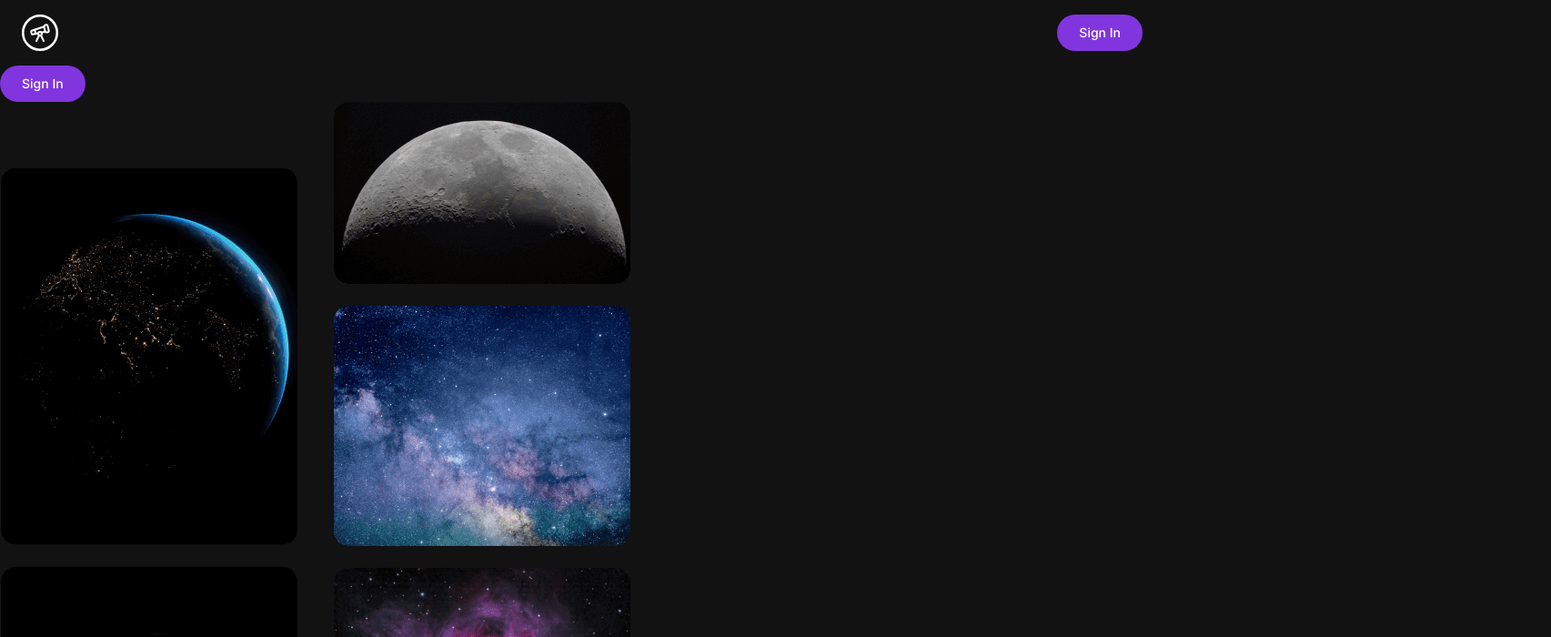
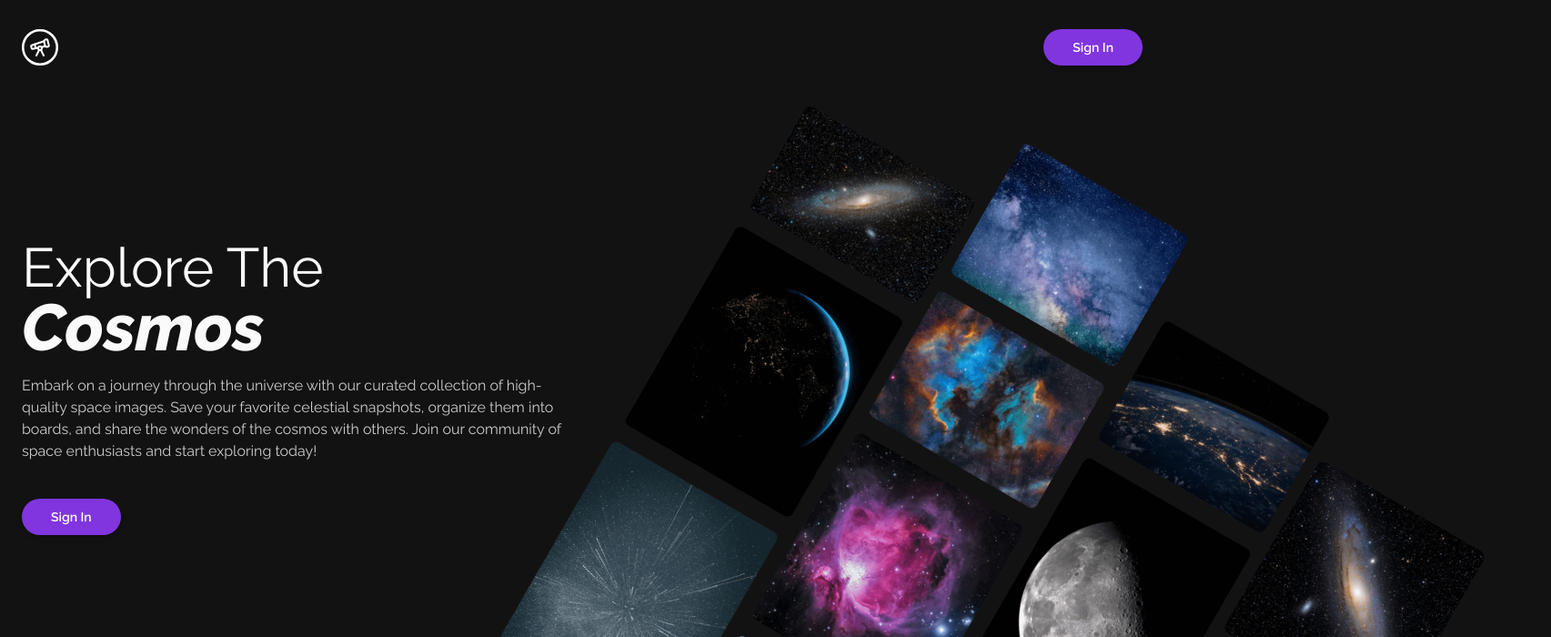
Before and after one commit to Clupai8o0/astrointerest, a Next.js app: page / in a window 1280 px wide. Shown: the top 700 px of the page at 91% size, 1705 px wide, since content can reach past the window. Built offline with nearby package versions, Linux system fonts and the light colour scheme.

Commit message:
my complete impelentation of the homepage frontend

```diff
--- a/app/globals.css
+++ b/app/globals.css
@@ -47,4 +47,5 @@
 
 body {
 	background: #121212;
+	overflow: hidden;
 }
--- a/app/layout.tsx
+++ b/app/layout.tsx
@@ -1,8 +1,5 @@
 import type { Metadata } from "next";
-import { Inter } from "next/font/google";
 import "./globals.css";
-
-const inter = Inter({ subsets: ["latin"] });
 
 export const metadata: Metadata = {
 	title: "Astrointerest",
@@ -20,7 +17,7 @@ export default function RootLayout({
 }>) {
 	return (
 		<html lang="en">
-			<body className={inter.className}>{children}</body>
+			<body>{children}</body>
 		</html>
 	);
 }
--- a/app/page.tsx
+++ b/app/page.tsx
@@ -5,16 +5,33 @@ export default function Home() {
 	return (
 		<>
 			<Navbar />
-			<main className="relative">
-				<div>
-					<h1></h1>
-					<p></p>
-					<Button>Sign In</Button>
+			<main className="flex relative justify-center w-full h-[90vh] px-6">
+				<div className="max-w-7xl w-full h-full">
+					<div className="relative z-10 mt-[10vh] h-full md:w-2/3 lg:w-1/2 md:mt-[20vh]">
+						<h1 className="font-sans text-4xl md:text-6xl leading-[1]">
+							Explore The <br />{" "}
+							<span className="text-5xl md:text-7xl font-extrabold italic">Cosmos</span>
+						</h1>
+						<p className="opacity-80 mt-4">
+							Embark on a journey through the universe with our curated
+							collection of high-quality space images. Save your favorite
+							celestial snapshots, organize them into boards, and share the
+							wonders of the cosmos with others. Join our community of space
+							enthusiasts and start exploring today!
+						</p>
+						<Button className="mt-10">Sign In</Button>
+					</div>
 				</div>
 
 				<img
 					src="/mobile-hero-img.png"
 					alt="astronomy pins aligned in mobile view"
+					className="absolute z-0 -bottom-2/3 -right-1/3 scale-[.8] rotate-[30deg] md:hidden"
+				/>
+				<img
+					src="/desktop-hero-img.png"
+					alt="astronomy pins aligned in desktop view"
+					className="absolute hidden md:block z-0 scale-[0.9] lg:scale-[0.7] rotate-[30deg] -bottom-1/2 lg:-bottom-[100%] xl:-bottom-[150%] -right-1/3 lg:-right-1/4"
 				/>
 			</main>
 		</>
--- a/components/Navbar.tsx
+++ b/components/Navbar.tsx
@@ -2,8 +2,8 @@ import { Button } from "./ui/button";
 
 const Navbar = () => {
 	return (
-		<header className="w-full flex justify-center px-6">
-			<nav className="max-w-7xl w-full py-4 flex items-center justify-between">
+		<header className="w-full flex justify-center px-6 relative z-10">
+			<nav className="max-w-7xl w-full py-4 md:py-8 flex items-center justify-between">
 				<div>
 					<img src="/logo.svg" alt="astrointerest logo of a telescope" />{" "}
 					<span className="hidden md:blocks">Astrointerest</span>
--- a/components/ui/button.tsx
+++ b/components/ui/button.tsx
@@ -5,7 +5,7 @@ import { cva, type VariantProps } from "class-variance-authority"
 import { cn } from "@/lib/utils"
 
 const buttonVariants = cva(
-	"inline-flex items-center justify-center whitespace-nowrap rounded-md text-sm font-medium ring-offset-background transition-colors focus-visible:outline-none focus-visible:ring-2 focus-visible:ring-ring focus-visible:ring-offset-2 disabled:pointer-events-none disabled:opacity-50",
+	"inline-flex items-center justify-center whitespace-nowrap rounded-md text-sm font-semibold ring-offset-background transition-colors focus-visible:outline-none focus-visible:ring-2 focus-visible:ring-ring focus-visible:ring-offset-2 disabled:pointer-events-none disabled:opacity-50 shadow-md",
 	{
 		variants: {
 			variant: {
@@ -21,7 +21,7 @@ const buttonVariants = cva(
 				link: "text-primary underline-offset-4 hover:underline",
 			},
 			size: {
-				default: "h-10 px-6 py-2",
+				default: "h-10 px-8 py-2",
 				sm: "h-9 rounded-md px-3",
 				lg: "h-11 rounded-md px-8",
 				icon: "h-10 w-10",
--- a/tailwind.config.ts
+++ b/tailwind.config.ts
@@ -1,12 +1,12 @@
-import type { Config } from "tailwindcss"
+import type { Config } from "tailwindcss";
 
 const config = {
 	darkMode: ["class"],
 	content: [
-    './pages/**/*.{ts,tsx}',
-    './components/**/*.{ts,tsx}',
-    './app/**/*.{ts,tsx}',
-    './src/**/*.{ts,tsx}',
+		"./pages/**/*.{ts,tsx}",
+		"./components/**/*.{ts,tsx}",
+		"./app/**/*.{ts,tsx}",
+		"./src/**/*.{ts,tsx}",
 	],
 	prefix: "",
 	theme: {
@@ -18,8 +18,8 @@ const config = {
 			},
 		},
 		extend: {
-      fontFamily:{
-        'Raleway': ["Raleway", 'sans-serif']
+			fontFamily: {
+				sans: ["Raleway", "sans-serif"],
 			},
 			colors: {
 				border: "hsl(var(--border))",
@@ -78,6 +78,6 @@ const config = {
 		},
 	},
 	plugins: [require("tailwindcss-animate")],
-} satisfies Config
+} satisfies Config;
 
-export default config
+export default config;
```
Lines whose indentation alone changed are shown as unchanged.
